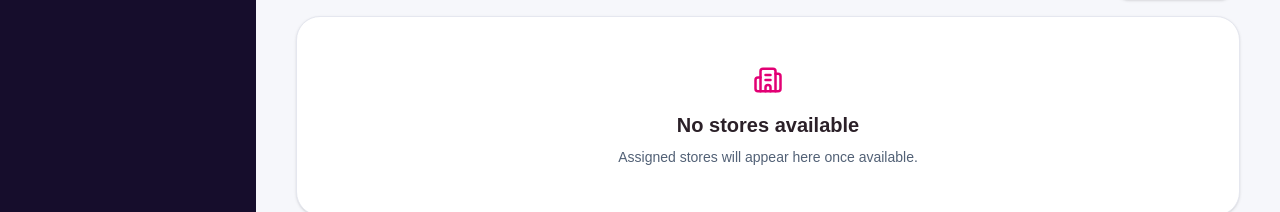
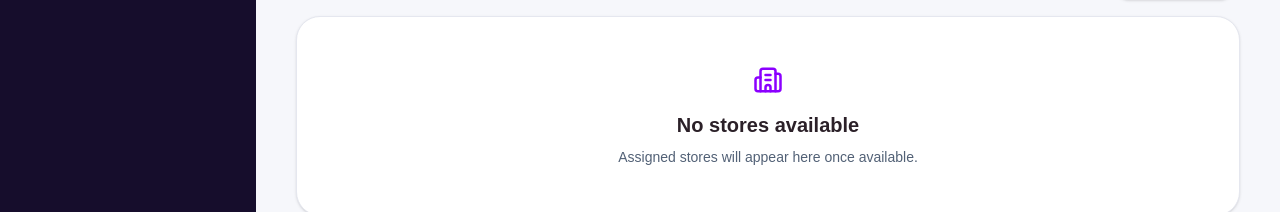
Before and after one commit to itzzerotrace/SalesPulse-V2, a Next.js app: page /dashboard/regional in a window 1280 px wide. Shown: the part 584-796 px from the top of the page. Built offline with nearby package versions, Linux system fonts and the light colour scheme; no server answers.

Commit message:
Update regional dashboard purple accent

```diff
--- a/components/dashboard/RegionalGoalProgress.tsx
+++ b/components/dashboard/RegionalGoalProgress.tsx
@@ -253,7 +253,7 @@ export default async function RegionalGoalProgress() {
       <div className="rounded-[24px] border border-slate-200 bg-white p-12 text-center shadow-sm">
         <Building2
           size={30}
-          className="mx-auto text-[#E20074]"
+          className="mx-auto text-[#8B00FF]"
         />
 
         <h3 className="mt-4 text-xl font-black text-[#2B2028]">
@@ -291,12 +291,12 @@ export default async function RegionalGoalProgress() {
               <div className="border-b border-[#E8E1E5] bg-white px-5 py-5">
                 <div className="flex items-center justify-between gap-5">
                   <div className="flex min-w-0 items-center gap-3.5">
-                    <div className="flex h-12 w-12 shrink-0 items-center justify-center rounded-[14px] bg-[#FCE6F1] text-[#E20074]">
+                    <div className="flex h-12 w-12 shrink-0 items-center justify-center rounded-[14px] bg-[#F3E8FF] text-[#8B00FF]">
                       <Building2 size={21} />
                     </div>
 
                     <div className="min-w-0">
-                      <p className="text-[9px] font-black uppercase tracking-[0.18em] text-[#E20074]">
+                      <p className="text-[9px] font-black uppercase tracking-[0.18em] text-[#8B00FF]">
                         Store Performance
                       </p>
 
@@ -382,7 +382,7 @@ export default async function RegionalGoalProgress() {
                       >
                         <div className="flex items-center justify-between gap-3">
                           <div className="flex items-center gap-2.5">
-                            <div className="flex h-8 w-8 items-center justify-center rounded-[10px] bg-[#FCE6F1] text-[#E20074]">
+                            <div className="flex h-8 w-8 items-center justify-center rounded-[10px] bg-[#F3E8FF] text-[#8B00FF]">
                               {
                                 metric.icon
                               }
```
